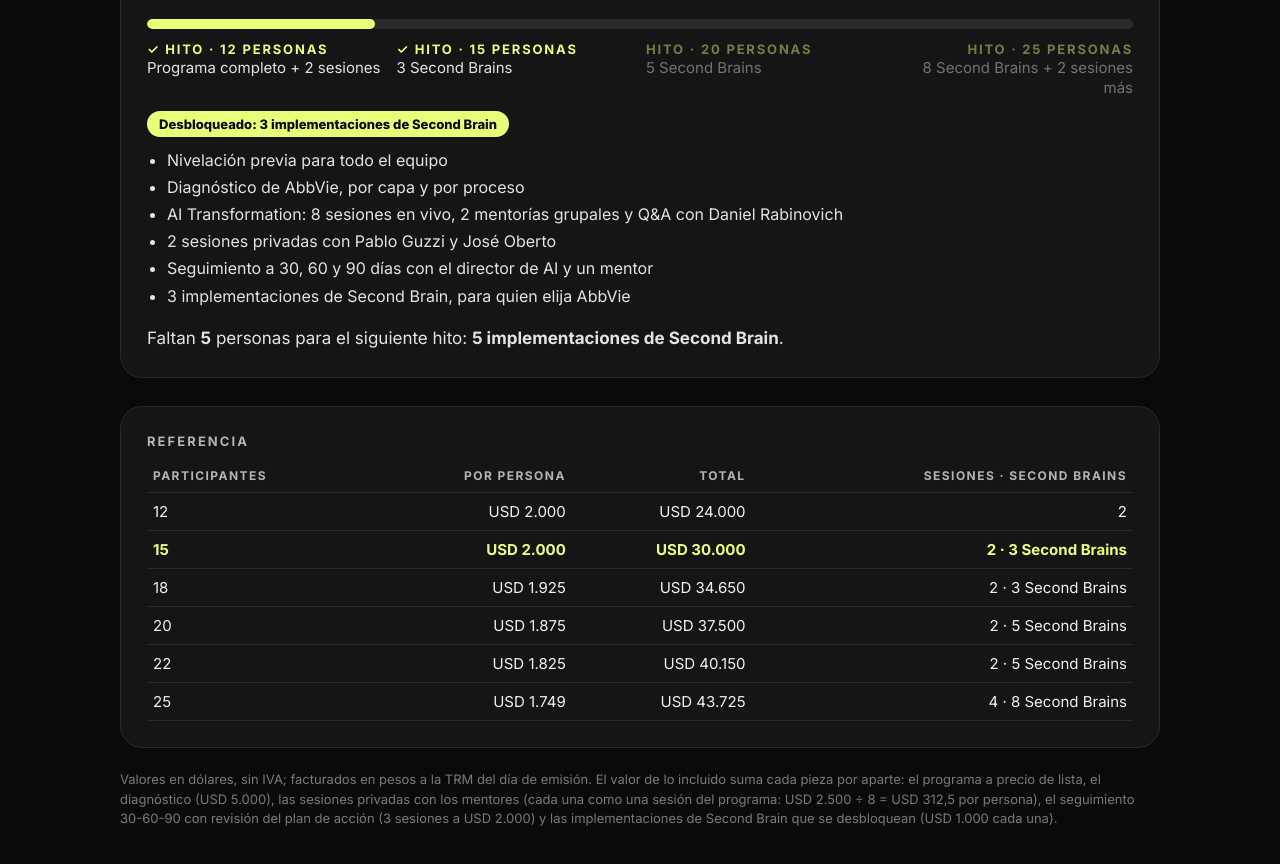
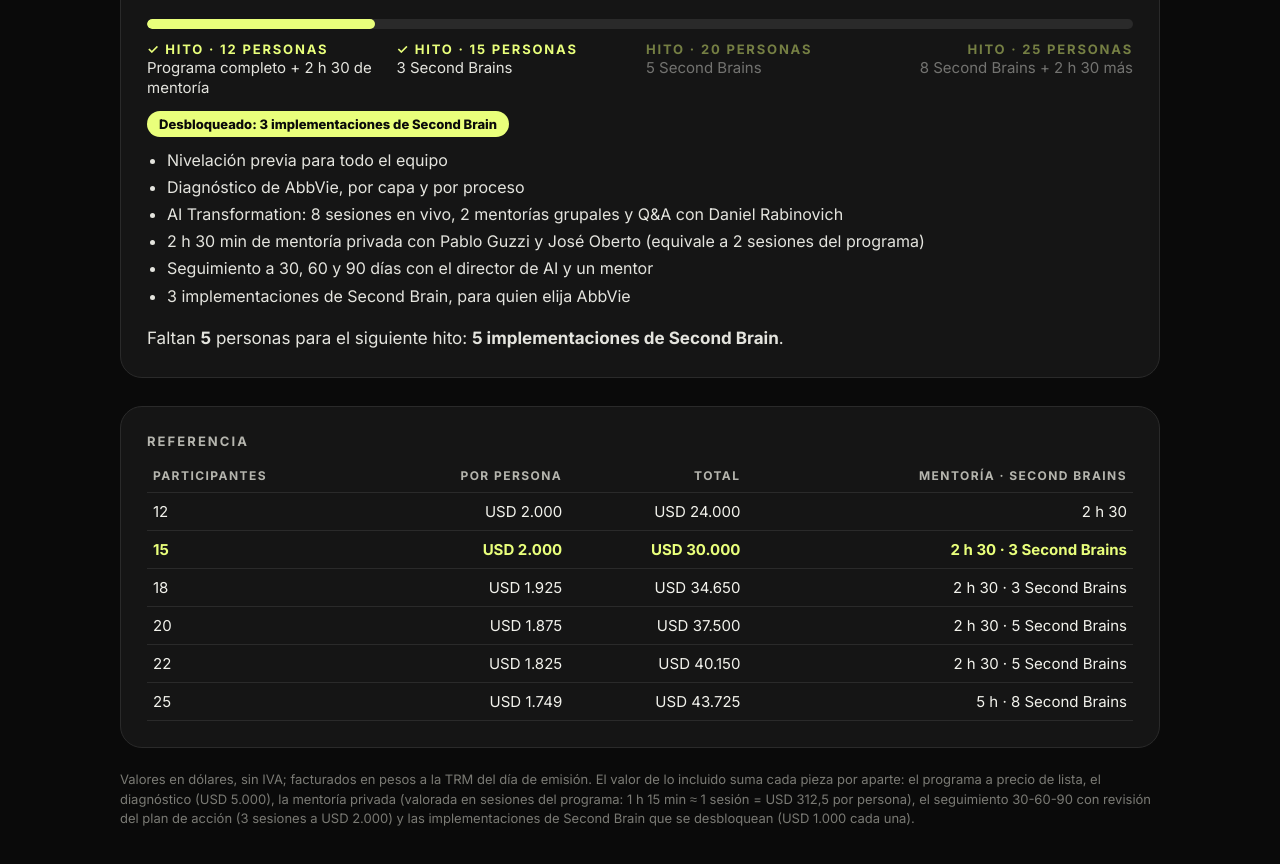
Before and after one commit to Juanjosar20/simulador-cohorte-ait, a plain HTML site: page index.html in a window 1280 px wide. Shown: the part 606-1470 px from the top of the page. Drawn offline with Linux system fonts and the light colour scheme.

Commit message:
Mentoría privada en horas (equivalente a sesiones del programa)
Co-Authored-By: Claude Opus 5.5 <noreply@anthropic.com>
Claude-Session: https://claude.ai/code/session_0195TjmjBYATRa9EjcLAtygS

```diff
--- a/index.html
+++ b/index.html
@@ -55,14 +55,14 @@ tr.on td{color:var(--l);font-weight:700}
   <div class="st"><span>Valor de todo lo incluido</span><b id="val"></b></div>
  </div>
  <div class="ms"><div class="tr"><i id="fill"></i></div>
-  <div class="hs"><div class="h" id="h12"><b>12</b><span>Programa completo + 2 sesiones</span></div><div class="h" id="h15"><b>15</b><span>3 Second Brains</span></div><div class="h" id="h20"><b>20</b><span>5 Second Brains</span></div><div class="h" id="h25"><b>25</b><span>8 Second Brains + 2 sesiones más</span></div></div></div>
+  <div class="hs"><div class="h" id="h12"><b>12</b><span>Programa completo + 2 h 30 de mentoría</span></div><div class="h" id="h15"><b>15</b><span>3 Second Brains</span></div><div class="h" id="h20"><b>20</b><span>5 Second Brains</span></div><div class="h" id="h25"><b>25</b><span>8 Second Brains + 2 h 30 más</span></div></div></div>
  <div id="bon"></div>
  <ul id="inc"></ul>
  <p class="nx" id="nx"></p>
 </div>
 <div class="box"><div class="k" style="color:#B5B5AE">Referencia</div>
-<table><thead><tr><th>Participantes</th><th>Por persona</th><th>Total</th><th>Sesiones · Second Brains</th></tr></thead><tbody id="tb"></tbody></table></div>
-<p class="f">Valores en dólares, sin IVA; facturados en pesos a la TRM del día de emisión. El valor de lo incluido suma cada pieza por aparte: el programa a precio de lista, el diagnóstico (USD 5.000), las sesiones privadas con los mentores (cada una como una sesión del programa: USD 2.500 ÷ 8 = USD 312,5 por persona), el seguimiento 30-60-90 con revisión del plan de acción (3 sesiones a USD 2.000) y las implementaciones de Second Brain que se desbloquean (USD 1.000 cada una).</p>
+<table><thead><tr><th>Participantes</th><th>Por persona</th><th>Total</th><th>Mentoría · Second Brains</th></tr></thead><tbody id="tb"></tbody></table></div>
+<p class="f">Valores en dólares, sin IVA; facturados en pesos a la TRM del día de emisión. El valor de lo incluido suma cada pieza por aparte: el programa a precio de lista, el diagnóstico (USD 5.000), la mentoría privada (valorada en sesiones del programa: 1 h 15 min ≈ 1 sesión = USD 312,5 por persona), el seguimiento 30-60-90 con revisión del plan de acción (3 sesiones a USD 2.000) y las implementaciones de Second Brain que se desbloquean (USD 1.000 cada una).</p>
 </main>
 <script>
 const f=v=>'USD '+Math.round(v).toLocaleString('es-CO');
@@ -72,9 +72,9 @@ const valor=n=>n*2500+5000+ses(n)*n*312.5+6000+sbn(n)*1000;
 function draw(n){n=+n;document.getElementById('n').textContent=n;
  const p=pp(n),t=n*p;document.getElementById('pp').textContent=f(p);document.getElementById('tot').textContent=f(t);
  document.getElementById('ah').textContent=f(n*2500-t);document.getElementById('val').textContent=f(valor(n));
- document.getElementById('bon').innerHTML=sbn(n)?`<span class="bono">Desbloqueado: ${sbn(n)} implementaciones de Second Brain${n>=25?' + 2 sesiones privadas más':''}</span>`:'';document.getElementById('fill').style.width=((n-12)/13*100)+'%';[12,15,20,25].forEach(h=>document.getElementById('h'+h).classList.toggle('on',n>=h));
- document.getElementById('inc').innerHTML=['Nivelación previa para todo el equipo','Diagnóstico de AbbVie, por capa y por proceso','AI Transformation: 8 sesiones en vivo, 2 mentorías grupales y Q&A con Daniel Rabinovich',ses(n)+' sesiones privadas con Pablo Guzzi y José Oberto','Seguimiento a 30, 60 y 90 días con el director de AI y un mentor'].concat(sbn(n)?[sbn(n)+' implementaciones de Second Brain, para quien elija AbbVie']:[]).map(x=>'<li>'+x+'</li>').join('');
- const H=[[15,'3 implementaciones de Second Brain'],[20,'5 implementaciones de Second Brain'],[25,'8 Second Brains, 2 sesiones privadas más y USD 1.749 por persona']],nh=H.find(([h])=>n<h);document.getElementById('nx').innerHTML=nh?`${nh[0]-n===1?'Falta':'Faltan'} <b>${nh[0]-n}</b> ${nh[0]-n===1?'persona':'personas'} para el siguiente hito: <b>${nh[1]}</b>.`:'Con 25 tienen el mejor precio de la tabla y todos los bonos desbloqueados.';
- document.getElementById('tb').innerHTML=[12,15,18,20,22,25].map(m=>`<tr class="${m===n?'on':''}"><td>${m}</td><td>${f(pp(m))}</td><td>${f(m*pp(m))}</td><td>${ses(m)}${sbn(m)?' · '+sbn(m)+' Second Brains':''}</td></tr>`).join('')}
+ document.getElementById('bon').innerHTML=sbn(n)?`<span class="bono">Desbloqueado: ${sbn(n)} implementaciones de Second Brain${n>=25?' + 2 h 30 más de mentoría privada':''}</span>`:'';document.getElementById('fill').style.width=((n-12)/13*100)+'%';[12,15,20,25].forEach(h=>document.getElementById('h'+h).classList.toggle('on',n>=h));
+ document.getElementById('inc').innerHTML=['Nivelación previa para todo el equipo','Diagnóstico de AbbVie, por capa y por proceso','AI Transformation: 8 sesiones en vivo, 2 mentorías grupales y Q&A con Daniel Rabinovich',(n>=25?'5 horas':'2 h 30 min')+' de mentoría privada con Pablo Guzzi y José Oberto (equivale a '+ses(n)+' sesiones del programa)','Seguimiento a 30, 60 y 90 días con el director de AI y un mentor'].concat(sbn(n)?[sbn(n)+' implementaciones de Second Brain, para quien elija AbbVie']:[]).map(x=>'<li>'+x+'</li>').join('');
+ const H=[[15,'3 implementaciones de Second Brain'],[20,'5 implementaciones de Second Brain'],[25,'8 Second Brains, 2 h 30 más de mentoría privada y USD 1.749 por persona']],nh=H.find(([h])=>n<h);document.getElementById('nx').innerHTML=nh?`${nh[0]-n===1?'Falta':'Faltan'} <b>${nh[0]-n}</b> ${nh[0]-n===1?'persona':'personas'} para el siguiente hito: <b>${nh[1]}</b>.`:'Con 25 tienen el mejor precio de la tabla y todos los bonos desbloqueados.';
+ document.getElementById('tb').innerHTML=[12,15,18,20,22,25].map(m=>`<tr class="${m===n?'on':''}"><td>${m}</td><td>${f(pp(m))}</td><td>${f(m*pp(m))}</td><td>${m>=25?'5 h':'2 h 30'}${sbn(m)?' · '+sbn(m)+' Second Brains':''}</td></tr>`).join('')}
 const r=document.getElementById('r');r.addEventListener('input',e=>draw(e.target.value));draw(15);
 </script></body></html>
```
Also changed, not shown: lamina.png.
